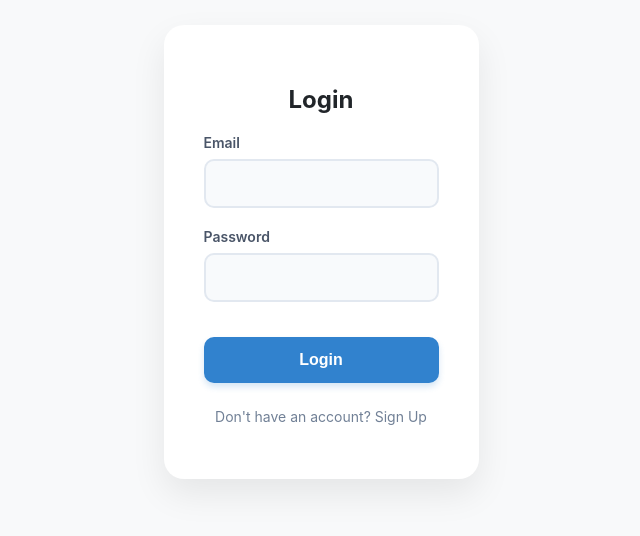
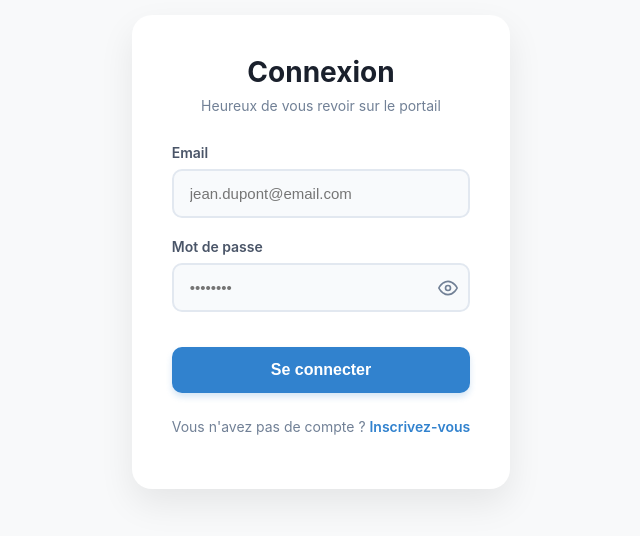
Before and after one commit to imed0691/PFE_GRH, a React app in the folder frontend/: page / in a window 1280 px wide. Shown: the part 148-684 px from the top of the page, without its empty margins (319-959 px from the left). Built offline with nearby package versions, Linux system fonts and the light colour scheme; the HTML template or start-up script is replaced by a standard one.

Commit message:
UPGRADE UX UI

```diff
--- a/frontend/src/pages/Auth.css
+++ b/frontend/src/pages/Auth.css
@@ -134,3 +134,9 @@
 .toggle-link span:hover {
   text-decoration: underline;
 }
+
+/* Désactiver l'icône oeil native des navigateurs (comme Edge) pour éviter les doublons */
+input[type="password"]::-ms-reveal,
+input[type="password"]::-ms-clear {
+  display: none;
+}
--- a/frontend/src/pages/Login.jsx
+++ b/frontend/src/pages/Login.jsx
@@ -5,9 +5,20 @@ import './Auth.css';
 function Login({ onLoginSuccess, onSwitchToSignup }) {
   const [email, setEmail] = useState('');
   const [password, setPassword] = useState('');
+  const [showPassword, setShowPassword] = useState(false);
+  const [error, setError] = useState('');
 
   const handleSubmit = async (e) => {
     e.preventDefault();
+    setError('');
+
+    if (!email || !password) {
+      setError('Veuillez remplir tous les champs');
+      return;
+    }
+
+    const loadToast = toast.loading("Connexion en cours...");
+
     try {
       const response = await fetch('http://localhost:5000/api/login', {
         method: 'POST',
@@ -15,43 +26,85 @@ function Login({ onLoginSuccess, onSwitchToSignup }) {
         body: JSON.stringify({ email, password })
       });
       const data = await response.json();
+
+      toast.dismiss(loadToast);
+
       if (response.ok) {
-        toast.success(`Welcome back, ${data.user?.prenom || 'User'}!`);
+        toast.success(`Bienvenue, ${data.user?.prenom || 'Utilisateur'} !`);
         onLoginSuccess(data.user);
       } else {
-        toast.error(data.message || 'Login failed');
+        setError(data.message || 'Email ou mot de passe incorrect');
+        toast.error('Échec de la connexion');
       }
     } catch (error) {
+      toast.dismiss(loadToast);
       console.error("Login error:", error);
-      toast.error("Error connecting to server");
+      toast.error("Problème de connexion avec le serveur");
     }
   };
 
   return (
     <div className="auth-card">
-      <h2>Login</h2>
-      <form onSubmit={handleSubmit}>
+      <div className="auth-header">
+        <h2>Connexion</h2>
+        <p>Heureux de vous revoir sur le portail</p>
+      </div>
+
+      <form onSubmit={handleSubmit} noValidate>
         <div className="form-group">
           <label>Email</label>
           <input
             type="email"
             value={email}
             onChange={(e) => setEmail(e.target.value)}
-            required
+            className={error ? 'input-error' : ''}
+            placeholder="jean.dupont@email.com"
           />
         </div>
+
         <div className="form-group">
-          <label>Password</label>
-          <input
-            type="password"
-            value={password}
-            onChange={(e) => setPassword(e.target.value)}
-            required
-          />
+          <label>Mot de passe</label>
+          <div style={{ position: 'relative' }}>
+            <input
+              type={showPassword ? "text" : "password"}
+              value={password}
+              onChange={(e) => setPassword(e.target.value)}
+              className={error ? 'input-error' : ''}
+              placeholder="••••••••"
+              style={{ paddingRight: '40px' }}
+            />
+            <span
+              onClick={() => setShowPassword(!showPassword)}
+              style={{
+                position: 'absolute',
+                right: '12px',
+                top: '50%',
+                transform: 'translateY(-50%)',
+                cursor: 'pointer',
+                color: '#718096',
+                display: 'flex',
+                alignItems: 'center',
+                justifyContent: 'center',
+                userSelect: 'none'
+              }}
+              title={showPassword ? "Cacher le mot de passe" : "Afficher le mot de passe"}
+            >
+              {showPassword ? (
+                <svg viewBox="0 0 24 24" fill="none" stroke="currentColor" strokeWidth="2" strokeLinecap="round" strokeLinejoin="round" width="20" height="20"><path d="M17.94 17.94A10.07 10.07 0 0 1 12 20c-7 0-11-8-11-8a18.45 18.45 0 0 1 5.06-5.94M9.9 4.24A9.12 9.12 0 0 1 12 4c7 0 11 8 11 8a18.5 18.5 0 0 1-2.16 3.19m-6.72-1.07a3 3 0 1 1-4.24-4.24"></path><line x1="1" y1="1" x2="23" y2="23"></line></svg>
+              ) : (
+                <svg viewBox="0 0 24 24" fill="none" stroke="currentColor" strokeWidth="2" strokeLinecap="round" strokeLinejoin="round" width="20" height="20"><path d="M1 12s4-8 11-8 11 8 11 8-4 8-11 8-11-8-11-8z"></path><circle cx="12" cy="12" r="3"></circle></svg>
+              )}
+            </span>
+          </div>
+          {error && <span className="error-text">{error}</span>}
         </div>
-        <button type="submit" className="auth-btn">Login</button>
+
+        <button type="submit" className="auth-btn pulse-on-hover">Se connecter</button>
       </form>
-      <p className="toggle-link" onClick={onSwitchToSignup}>Don't have an account? Sign Up</p>
+
+      <p className="toggle-link">
+        Vous n'avez pas de compte ? <span onClick={onSwitchToSignup}>Inscrivez-vous</span>
+      </p>
     </div>
   );
 }
--- a/frontend/src/pages/Register.jsx
+++ b/frontend/src/pages/Register.jsx
@@ -6,17 +6,20 @@ function Signup({ onSignupSuccess, onSwitchToLogin }) {
   const [formData, setFormData] = useState({
     nom: '',
     prenom: '',
-    role: 'Student',
+    role: 'Employee',
     email: '',
     password: ''
   });
 
   const [errors, setErrors] = useState({});
+  const [showPassword, setShowPassword] = useState(false); // Ajout du state pour le mot de passe
 
+  // Nouveaux rôles adaptés à une université algérienne
   const roles = [
-    'HR Manager', 'Rector', 'Vice Rector',
-    'Dean', 'Vice Dean', 'Head of Department',
-    'Teacher', 'Student'
+    { value: 'Employee', label: 'Employé / Enseignant (ATS, Professeur)' },
+    { value: 'Manager', label: 'Chef de Département / Doyen / Recteur' },
+    { value: 'HR_Manager', label: 'Service du Personnel / RH' },
+    { value: 'Admin', label: 'Administrateur Informatique' }
   ];
 
   const handleChange = (e) => {
@@ -126,9 +129,9 @@ function Signup({ onSignupSuccess, onSwitchToLogin }) {
         </div>
 
         <div className="form-group">
-          <label>Rôle</label>
+          <label>Rôle (Droits d'accès sur le logiciel)</label>
           <select name="role" value={formData.role} onChange={handleChange}>
-            {roles.map(r => <option key={r} value={r}>{r}</option>)}
+            {roles.map(r => <option key={r.value} value={r.value}>{r.label}</option>)}
           </select>
         </div>
 
@@ -147,14 +150,39 @@ function Signup({ onSignupSuccess, onSwitchToLogin }) {
 
         <div className="form-group">
           <label>Mot de passe</label>
+          <div style={{ position: 'relative' }}>
             <input
-            type="password"
+              type={showPassword ? "text" : "password"}
               name="password"
               value={formData.password}
               onChange={handleChange}
               className={errors.password ? 'input-error' : ''}
               placeholder="••••••••"
+              style={{ paddingRight: '40px' }}
             />
+            <span
+              onClick={() => setShowPassword(!showPassword)}
+              style={{
+                position: 'absolute',
+                right: '12px',
+                top: '50%',
+                transform: 'translateY(-50%)',
+                cursor: 'pointer',
+                color: '#718096',
+                display: 'flex',
+                alignItems: 'center',
+                justifyContent: 'center',
+                userSelect: 'none'
+              }}
+              title={showPassword ? "Cacher le mot de passe" : "Afficher le mot de passe"}
+            >
+              {showPassword ? (
+                <svg viewBox="0 0 24 24" fill="none" stroke="currentColor" strokeWidth="2" strokeLinecap="round" strokeLinejoin="round" width="20" height="20"><path d="M17.94 17.94A10.07 10.07 0 0 1 12 20c-7 0-11-8-11-8a18.45 18.45 0 0 1 5.06-5.94M9.9 4.24A9.12 9.12 0 0 1 12 4c7 0 11 8 11 8a18.5 18.5 0 0 1-2.16 3.19m-6.72-1.07a3 3 0 1 1-4.24-4.24"></path><line x1="1" y1="1" x2="23" y2="23"></line></svg>
+              ) : (
+                <svg viewBox="0 0 24 24" fill="none" stroke="currentColor" strokeWidth="2" strokeLinecap="round" strokeLinejoin="round" width="20" height="20"><path d="M1 12s4-8 11-8 11 8 11 8-4 8-11 8-11-8-11-8z"></path><circle cx="12" cy="12" r="3"></circle></svg>
+              )}
+            </span>
+          </div>
           {errors.password && <span className="error-text">{errors.password}</span>}
           {!errors.password && <span className="help-text">Minimum 6 caractères</span>}
         </div>
```
Lines whose indentation alone changed are shown as unchanged.
